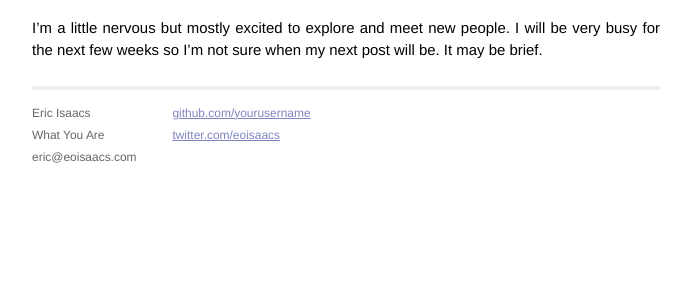
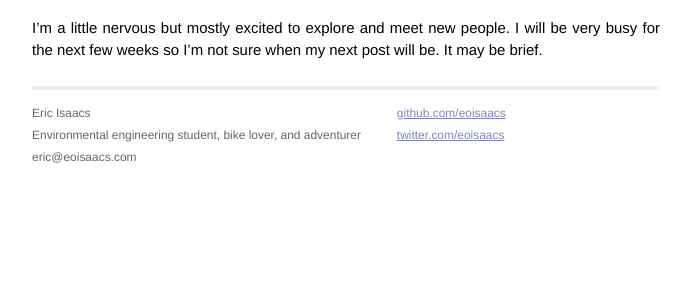
Before and after one commit to eoisaacs/eoisaacs.github.io, a Jekyll site: the page built from _posts/2013-08-23-flown-and-gone.md, in a window 1280 px wide, cut to the strip 401-945 px from the top of the page. Shown: the top 300 px of the strip, without its empty margins (294-985 px from the left). Built offline with Jekyll 4.4.1, drawn with Linux system fonts in a browser that asks for light colours; Markdown is read by kramdown in place of the engine named in the settings.

Commit message:
Styling updates

```diff
--- a/_layouts/default.html
+++ b/_layouts/default.html
@@ -28,13 +28,13 @@
               <div class="contact">
                 <p>
                   Eric Isaacs<br />
-                  What You Are<br />
+                  Environmental engineering student, bike lover, and adventurer<br />
                   eric@eoisaacs.com
                 </p>
               </div>
               <div class="contact">
                 <p>
-                  <a href="http://github.com/yourusername/">github.com/yourusername</a><br />
+                  <a href="http://github.com/yourusername/">github.com/eoisaacs</a><br />
                   <a href="http://twitter.com/yourusername/">twitter.com/eoisaacs</a><br />
                 </p>
               </div>
--- a/css/main.css
+++ b/css/main.css
@@ -47,6 +47,10 @@ ul.posts span {
   color: #aaa;
   font-family: Monaco, "Courier New", monospace;
   font-size: 80%;
+}
+
+.posts img {
+  width:42em;
 }
 
 /*****************************************************************************/
--- a/index.html
+++ b/index.html
@@ -7,7 +7,7 @@ title: Eric's Experiences Exploring the World
   <h1>Blog Posts</h1>
   <ul class="posts">
     {% for post in site.posts %}
-      <li><span>{{ post.date | date_to_string }}</span> &raquo; <a href="{{ post.url }}">{{ post.title }}</a></li>
+      <li><a href="{{ post.url }}">{{ post.title }}</a><br/><span> &raquo; {{ post.date | date_to_string }}</span><br/>{{ post.content }}</li>
     {% endfor %}
   </ul>
 </div>
```
Also changed, not shown: _posts/2014-02-10-welcome-to-jekyll.markdown (deleted, +0 -24 lines), 9 other files.
